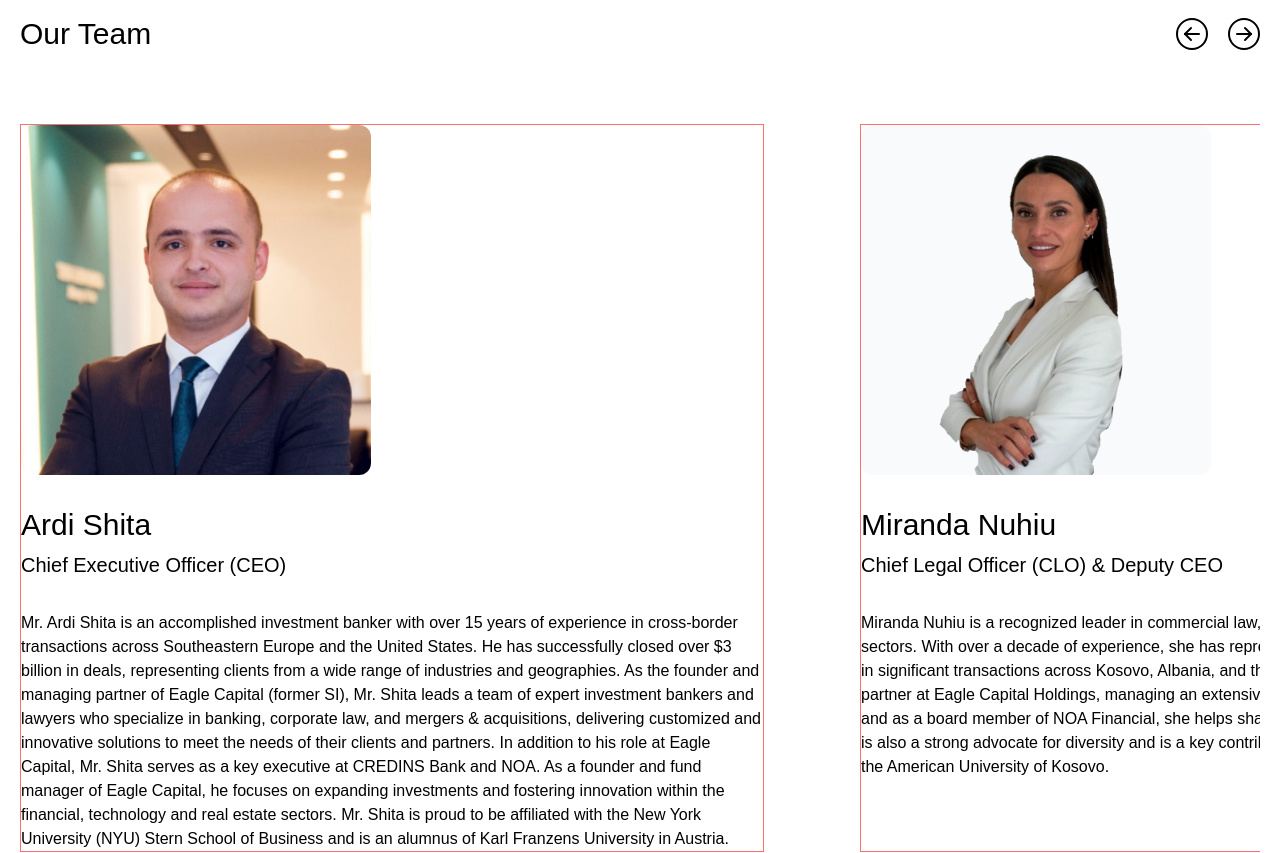
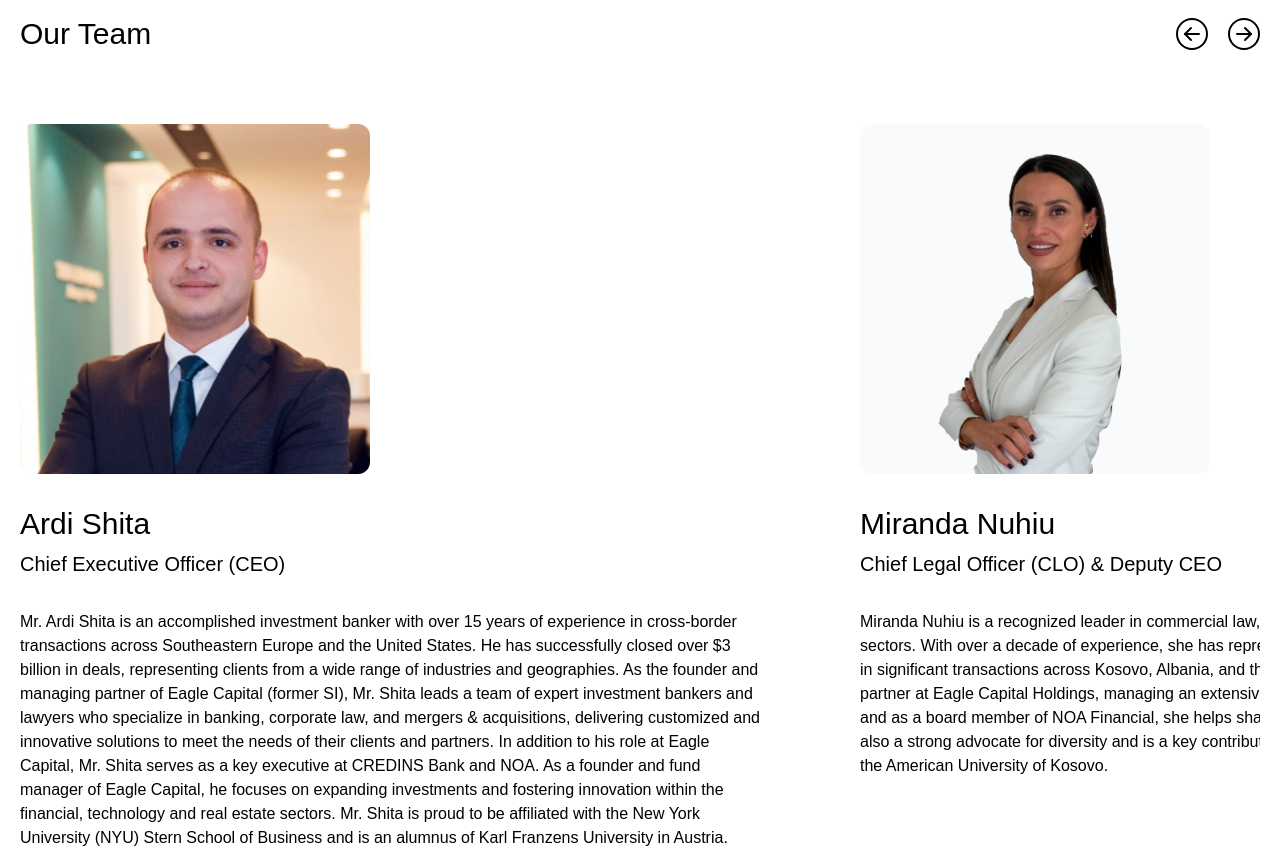
Before and after one commit to rgnpcrz/eagle-capital-web, a React (Vite) app: page /meet-the-team in a window 1280 px wide. Shown: the part 880-1733 px from the top of the page. Built offline with nearby package versions, Linux system fonts and the light colour scheme.

Commit message:
removed dbg-red

```diff
--- a/src/pages/MeetTheTeam/components/TeamCarousel.jsx
+++ b/src/pages/MeetTheTeam/components/TeamCarousel.jsx
@@ -41,7 +41,7 @@ export default function TeamCarousel() {
             <div ref={carouselRef} className="flex overflow-x-scroll   overflow-y-hidden  snap-x snap-mandatory scroll-smooth gap-24 no-scrollbar ">
               {teamMembers.map((member, index) => (
                 <>
-                  <div className="flex-shrink-0 dbg-red w-full lg:w-3/5 relative snap-center flex">
+                  <div className="flex-shrink-0 w-full lg:w-3/5 relative snap-center flex">
                     <div className="flex flex-col  gap-8">
                       <div className="max-w-[350px] h-[350px] rounded-xl overflow-hidden bg-slate-50">
                         <img className="h-full w-full object-cover object-bottom" src={member.image} alt={member.name} />
```
